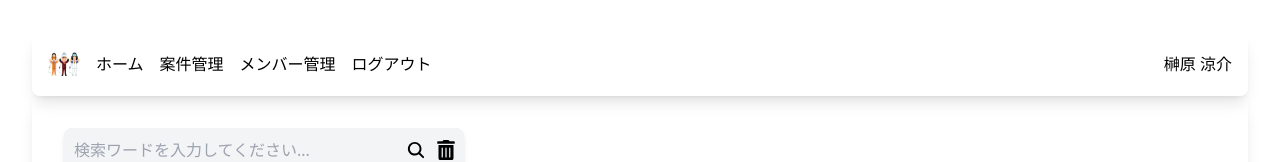
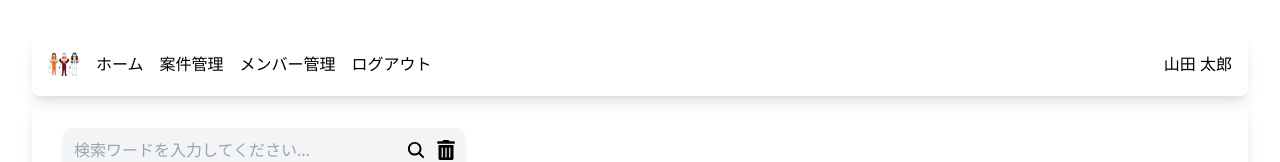
Before and after one commit to RyosukeSakakibara718/bsp, a React (Vite) app in the folder frontend/react/: page /memberManagement in a window 1280 px wide. Shown: the top 162 px of the page. Built offline with nearby package versions, Linux system fonts and the light colour scheme.

Commit message:
fix:add loginuser example

```diff
--- /dev/null
+++ b/frontend/react/src/data/user.ts
@@ -0,0 +1,5 @@
+export const sampleUserData = [
+  {
+    name: "山田 太郎",
+  },
+];
--- a/frontend/react/src/pages/header/coomponents/templates/Header.tsx
+++ b/frontend/react/src/pages/header/coomponents/templates/Header.tsx
@@ -2,8 +2,16 @@ import React from "react";
 import { Link } from "react-router-dom";
 
 import logo from "./onepiece20_santaisyou.png";
+import { sampleUserData } from "../../../../data/user";
+/**
+ * 画面のヘッダーを表示するコンポーネント。
+ *
+ * @component
+ * @returns {JSX.Element} Headerコンポーネントを返します。
+ */
 
 const Header: React.FC = () => {
+  // TODO ここでログインユーザーをとってきてsampleUserDataの位置に入れる。
   return (
     <header className="flex items-center justify-between p-4 shadow-lg rounded-lg overflow-hidden">
       <div className="flex items-center space-x-4">
@@ -23,7 +31,7 @@ const Header: React.FC = () => {
           </Link>
         </nav>
       </div>
-      <div>榊原 涼介</div>
+      <div>{sampleUserData[0].name}</div>
     </header>
   );
 };
```
